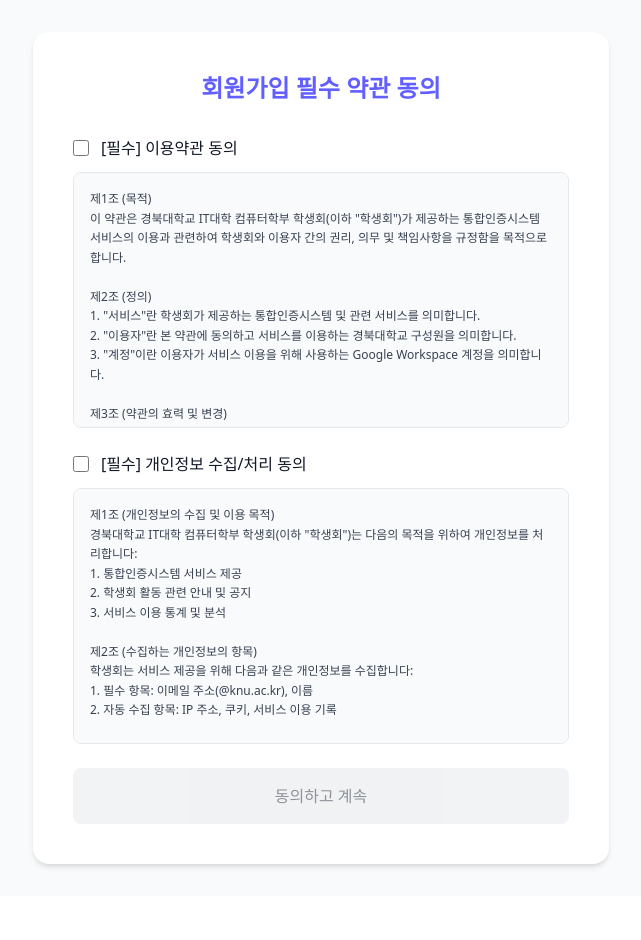
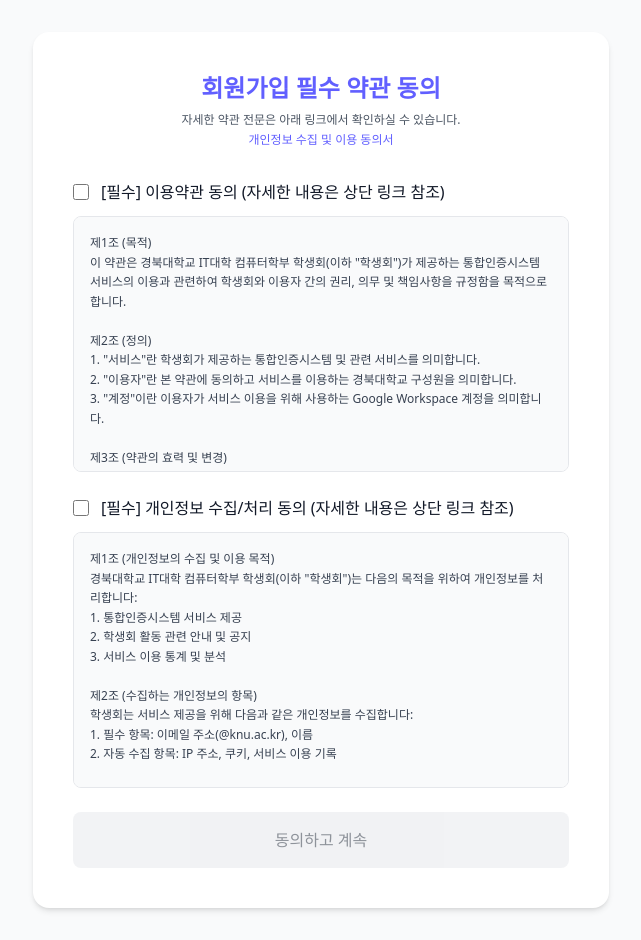
Before and after one commit to Committee-of-System-Library/knu-cse-auth-client, a React (Vite) app: page /consent in a window 1280 px wide. Shown: the whole page, without its empty margins (319-960 px from the left). Before the commit the page ends 896 px from the top, so only its background shows below. Built offline with nearby package versions, Linux system fonts and the light colour scheme; no server answers.

Commit message:
refactor: 개인정보 동의 등 약관 내용 수정 및 컴퓨터학부 주소 수정

```diff
--- a/index.html
+++ b/index.html
@@ -4,7 +4,7 @@
     <meta charset="UTF-8" />
     <link rel="icon" type="image/svg+xml" href="cse_logo.svg" />
     <meta name="viewport" content="width=device-width, initial-scale=1.0" />
-    <title>knu-cse-auth-client</title>
+    <title>:: 경북대학교 IT대학 컴퓨터학부 로그인 ::</title>
   </head>
   <body>
     <div id="root"></div>
--- a/src/pages/consent/components/ConsentCardSection.tsx
+++ b/src/pages/consent/components/ConsentCardSection.tsx
@@ -68,11 +68,26 @@ export default function ConsentCardSection() {
             {/* 상단 영역 */}
             <div>
                 {/* CONSENT 타이틀 */}
-                <div className="mb-4 flex items-center justify-center">
+                <div className="mb-2 flex items-center justify-center">
                     <h2 className="text-primary text-lg lg:text-2xl font-bold whitespace-nowrap">
                         회원가입 필수 약관 동의
                     </h2>
                 </div>
+                <p className="text-xs text-gray-600 text-center mb-4 space-y-1">
+                    <span className="block">
+                        자세한 약관 전문은 아래 링크에서 확인하실 수 있습니다.
+                    </span>
+                    <span className="block">
+                        <a
+                            href="https://discreet-source-909.notion.site/personal-information-collection-and-use-consent-form"
+                            target="_blank"
+                            rel="noopener noreferrer"
+                            className="text-primary hover:underline"
+                        >
+                            개인정보 수집 및 이용 동의서
+                        </a>
+                    </span>
+                </p>
             </div>
 
             {/* 체크박스 영역 */}
--- a/src/pages/consent/constants/consentContent.ts
+++ b/src/pages/consent/constants/consentContent.ts
@@ -51,12 +51,12 @@ export const PRIVACY_CONTENT = `제1조 (개인정보의 수집 및 이용 목
 export const CONSENT_ITEMS = [
     {
         id: 'terms',
-        label: '[필수] 이용약관 동의',
+        label: '[필수] 이용약관 동의 (자세한 내용은 상단 링크 참조)',
         content: TERMS_CONTENT,
     },
     {
         id: 'privacy',
-        label: '[필수] 개인정보 수집/처리 동의',
+        label: '[필수] 개인정보 수집/처리 동의 (자세한 내용은 상단 링크 참조)',
         content: PRIVACY_CONTENT,
     },
 ] as const
--- a/src/pages/login/components/LoginCardSection.tsx
+++ b/src/pages/login/components/LoginCardSection.tsx
@@ -79,11 +79,32 @@ export default function LoginCardSection() {
                     )}
                 </p>
                 <div className="flex items-center justify-center gap-2 text-xs text-gray-600">
-                    <a href="#" className="hover:text-primary transition-colors">{t.terms}</a>
+                    <a
+                        href="https://discreet-source-909.notion.site/terms-of-services"
+                        target="_blank"
+                        rel="noopener noreferrer"
+                        className="hover:text-primary transition-colors"
+                    >
+                        {t.terms}
+                    </a>
                     <span className="text-gray-400">|</span>
-                    <a href="https://www.knu.ac.kr/wbbs/wbbs/contents/index.action?menu_url=siteinfo/policy01&menu_idx=94" className="hover:text-primary transition-colors">{t.privacy}</a>
+                    <a
+                        href="https://discreet-source-909.notion.site/privacy-policy"
+                        target="_blank"
+                        rel="noopener noreferrer"
+                        className="hover:text-primary transition-colors"
+                    >
+                        {t.privacy}
+                    </a>
                     <span className="text-gray-400">|</span>
-                    <a href="https://www.knu.ac.kr/wbbs/wbbs/contents/index.action?menu_url=siteinfo/policy01_20220128&menu_idx=95" className="hover:text-primary transition-colors">{t.emailPolicy}</a>
+                    <a
+                        href="https://discreet-source-909.notion.site/email-address-harvesting-prohibited"
+                        target="_blank"
+                        rel="noopener noreferrer"
+                        className="hover:text-primary transition-colors"
+                    >
+                        {t.emailPolicy}
+                    </a>
                 </div>
             </div>
         </div>
--- a/src/pages/login/components/LoginIntroSection.tsx
+++ b/src/pages/login/components/LoginIntroSection.tsx
@@ -34,9 +34,6 @@ export default function LoginIntroSection() {
             <div className="text-[10px] lg:text-xs text-gray-600 space-y-1 mt-8">
                 <p>{t.footerDept}</p>
                 <p>{t.footerAddress}</p>
-                <p>{t.footerTel}</p>
-                <p>{t.footerFax}</p>
-                <p>{t.footerEmail}</p>
                 <p className="text-gray-500">{t.footerCopyright}</p>
             </div>
         </div>
--- a/src/pages/login/translations.ts
+++ b/src/pages/login/translations.ts
@@ -38,12 +38,12 @@ export const loginTranslations: Record<Language, {
     terms: '이용 약관',
     privacy: '개인정보처리방침',
     emailPolicy: '이메일무단수집거부',
-    footerDept: '경북대학교 IT대학 컴퓨터학부',
-    footerAddress: '우)41566 대구광역시 북구 대학로 80 / IT대학 융복합관 (건물번호 : 415)',
+    footerDept: '경북대학교 IT대학 컴퓨터학부 학생회',
+    footerAddress: '우)41566 대구광역시 북구 대학로 80 / IT대학 융복합관 102호 학생회실 (건물번호: 415)',
     footerTel: 'TEL. 학부: 950-5550, 대학원 : 950-6420',
     footerFax: 'FAX. 053-957-4846',
     footerEmail: 'E-mail. scse@knu.ac.kr',
-    footerCopyright: 'Copyright© 2026, KNU CSE All rights reserved',
+    footerCopyright: 'Copyright© 2026, 경북대학교 IT대학 컴퓨터학부 학생회',
   },
   en: {
     universityName: 'Kyungpook National University',
@@ -59,11 +59,11 @@ export const loginTranslations: Record<Language, {
     terms: 'Terms of Service',
     privacy: 'Privacy Policy',
     emailPolicy: 'Email Collection Refusal',
-    footerDept: 'KNU IT College, Department of Computer Science',
-    footerAddress: '80 Daehak-ro, Buk-gu, Daegu 41566, Korea / IT Convergence Building (No. 415)',
+    footerDept: 'KNU IT College, CSE Student Council',
+    footerAddress: '80 Daehak-ro, Buk-gu, Daegu 41566, Korea / IT Convergence Building Room 102 (No. 415)',
     footerTel: 'TEL. Dept: 950-5550, Grad: 950-6420',
     footerFax: 'FAX. 053-957-4846',
     footerEmail: 'E-mail. scse@knu.ac.kr',
-    footerCopyright: 'Copyright© 2026, KNU CSE All rights reserved',
+    footerCopyright: 'Copyright© 2026, KNU CSE Student Council',
   },
 }
```
